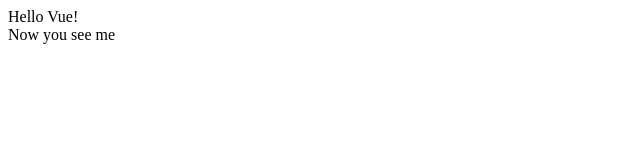
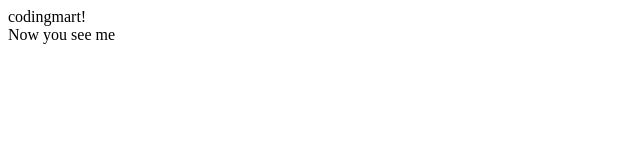
Before and after one commit to Sethupathy27/vue-project, a plain HTML site: page index.html in a window 1280 px wide. Shown: the full height of the page, 0-640 px from the left. Drawn offline with nearby package versions, Linux system fonts and the light colour scheme.

Commit message:
changed name

```diff
--- a/index.html
+++ b/index.html
@@ -12,7 +12,7 @@
     var app = new Vue({
         el: '#app',
         data: {
-            message: 'Hello Vue!'
+            message: 'codingmart!'
         }
     })
 
```
